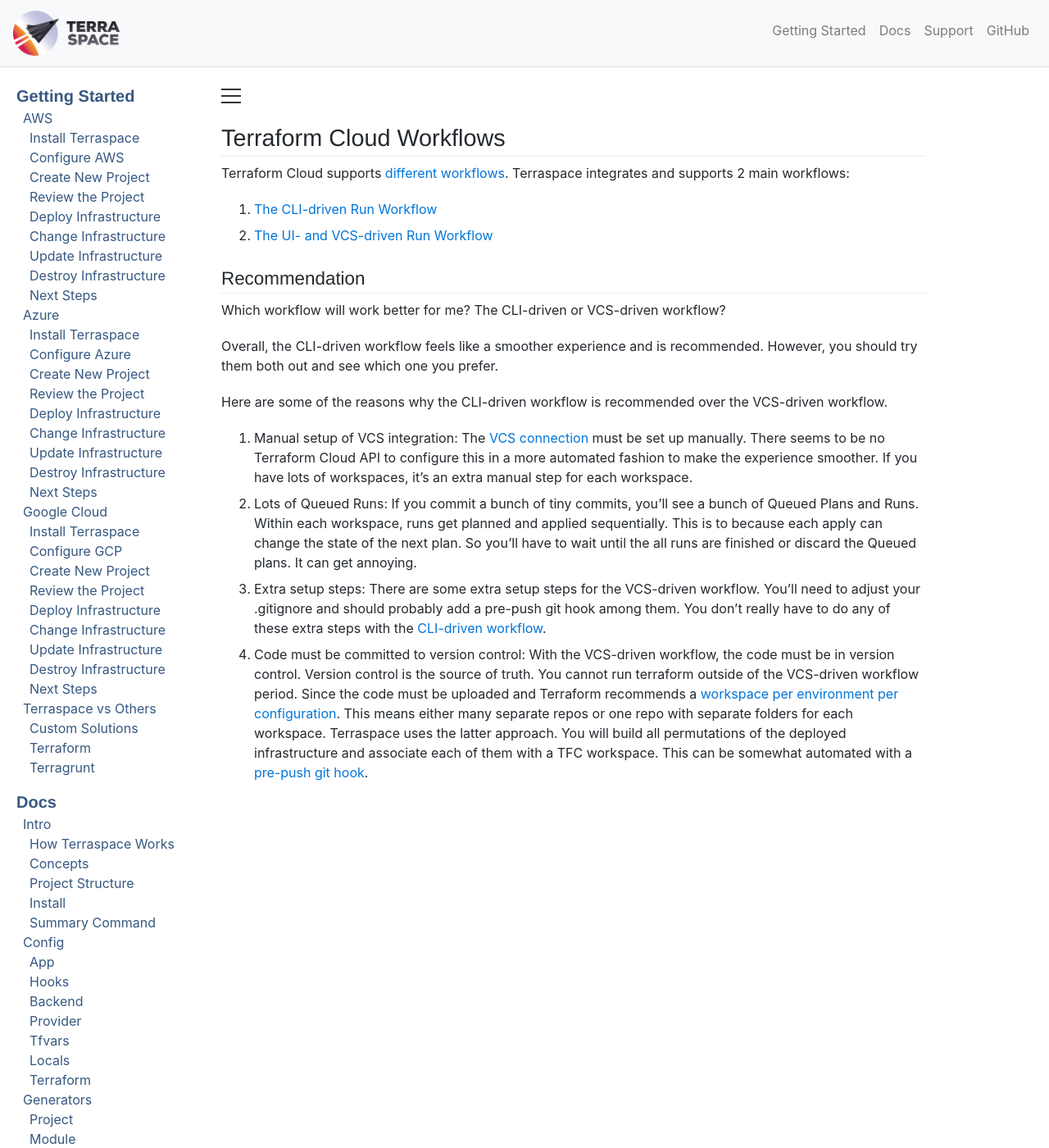
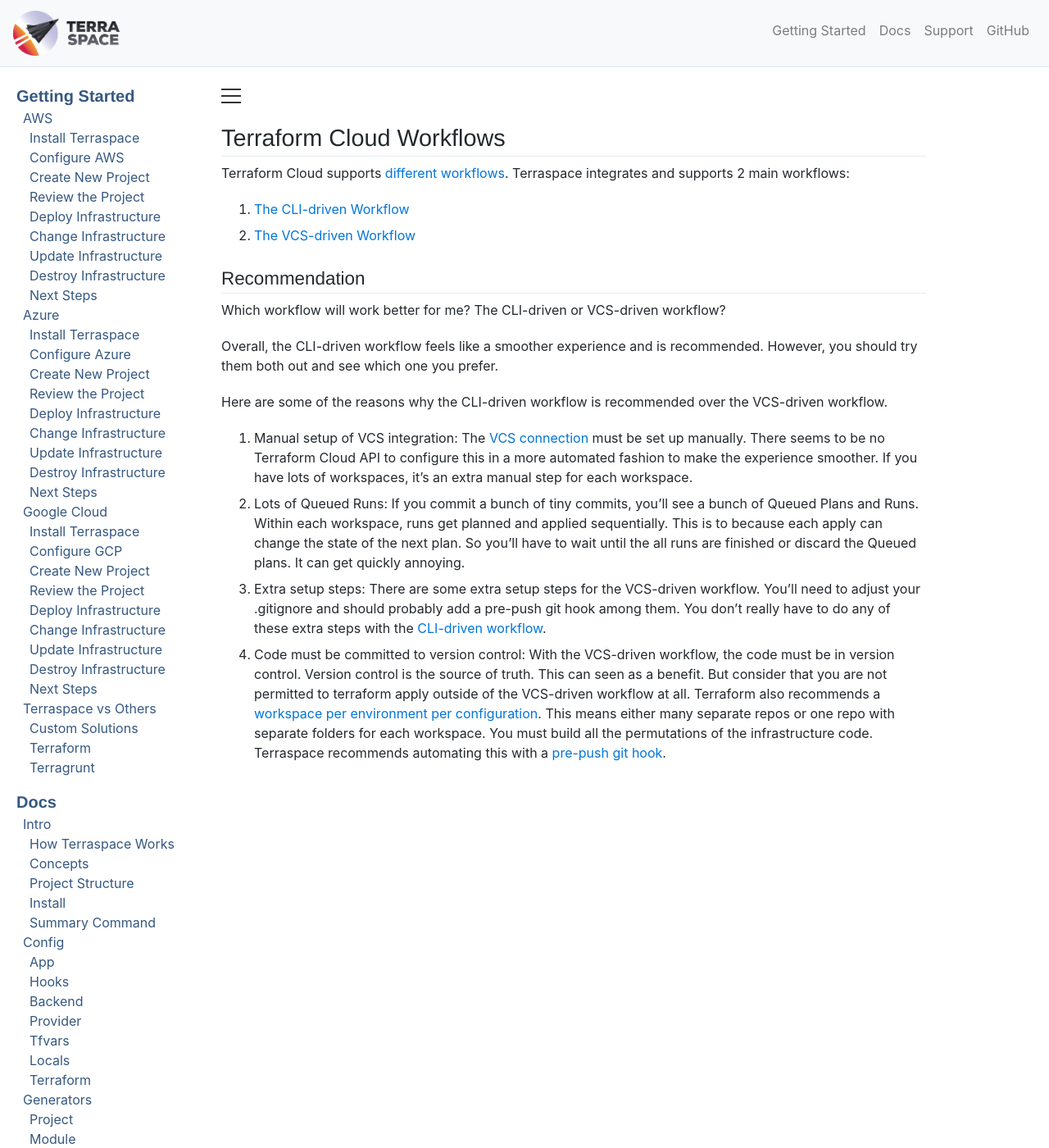
Before and after one commit to boltops-tools/terraspace-docs, a Jekyll site: the page built from _docs/cloud/workflows.md, in a window 1280 px wide and 1400 px high. Shown: the whole window at 82% size. Built offline with Jekyll 4.4.1, drawn with Linux system fonts in a browser that asks for light colours; a script that is not in the unit is left out.

Commit message:
update docs

```diff
--- a/_docs/cloud/workflows.md
+++ b/_docs/cloud/workflows.md
@@ -4,8 +4,8 @@
 
 Terraform Cloud supports [different workflows](https://www.terraform.io/docs/cloud/run/cli.html). Terraspace integrates and supports 2 main workflows:
 
-1. [The CLI-driven Run Workflow]({% link _docs/cloud/workflows/cli.md %})
-2. [The UI- and VCS-driven Run Workflow]({% link _docs/cloud/workflows/vcs.md %})
+1. [The CLI-driven Workflow]({% link _docs/cloud/workflows/cli.md %})
+2. [The VCS-driven Workflow]({% link _docs/cloud/workflows/vcs.md %})
 
 ## Recommendation
 
@@ -16,6 +16,6 @@
 Here are some of the reasons why the CLI-driven workflow is recommended over the VCS-driven workflow.
 
 1. Manual setup of VCS integration: The [VCS connection]({% link _docs/cloud/workflows/vcs/connect.md %}) must be set up manually. There seems to be no Terraform Cloud API to configure this in a more automated fashion to make the experience smoother. If you have lots of workspaces, it's an extra manual step for each workspace.
-2. Lots of Queued Runs: If you commit a bunch of tiny commits, you'll see a bunch of Queued Plans and Runs. Within each workspace, runs get planned and applied sequentially. This is to because each apply can change the state of the next plan. So you'll have to wait until the all runs are finished or discard the Queued plans. It can get annoying.
+2. Lots of Queued Runs: If you commit a bunch of tiny commits, you'll see a bunch of Queued Plans and Runs. Within each workspace, runs get planned and applied sequentially. This is to because each apply can change the state of the next plan. So you'll have to wait until the all runs are finished or discard the Queued plans. It can get quickly annoying.
 3. Extra setup steps: There are some extra setup steps for the VCS-driven workflow. You'll need to adjust your .gitignore and should probably add a pre-push git hook among them. You don't really have to do any of these extra steps with the [CLI-driven workflow]({% link _docs/cloud/workflows/cli.md %}).
-4. Code must be committed to version control: With the VCS-driven workflow, the code must be in version control. Version control is the source of truth. You cannot run terraform outside of the VCS-driven workflow period. Since the code must be uploaded and Terraform recommends a [workspace per environment per configuration](https://www.terraform.io/docs/cloud/guides/recommended-practices/part1.html). This means either many separate repos or one repo with separate folders for each workspace. Terraspace uses the latter approach. You will build all permutations of the deployed infrastructure and associate each of them with a TFC workspace. This can be somewhat automated with a [pre-push git hook]({% link _docs/cloud/workflows/vcs/adjust.md %}).
+4. Code must be committed to version control: With the VCS-driven workflow, the code must be in version control. Version control is the source of truth. This can seen as a benefit. But consider that you are not permitted to terraform apply outside of the VCS-driven workflow at all. Terraform also recommends a [workspace per environment per configuration](https://www.terraform.io/docs/cloud/guides/recommended-practices/part1.html). This means either many separate repos or one repo with separate folders for each workspace. You must build all the permutations of the infrastructure code. Terraspace recommends automating this with a [pre-push git hook]({% link _docs/cloud/workflows/vcs/adjust.md %}).
```
Also changed, not shown: _docs/cloud/login.md (+2 -0 lines), _docs/cloud/workflows/cli.md (+2 -2 lines).
